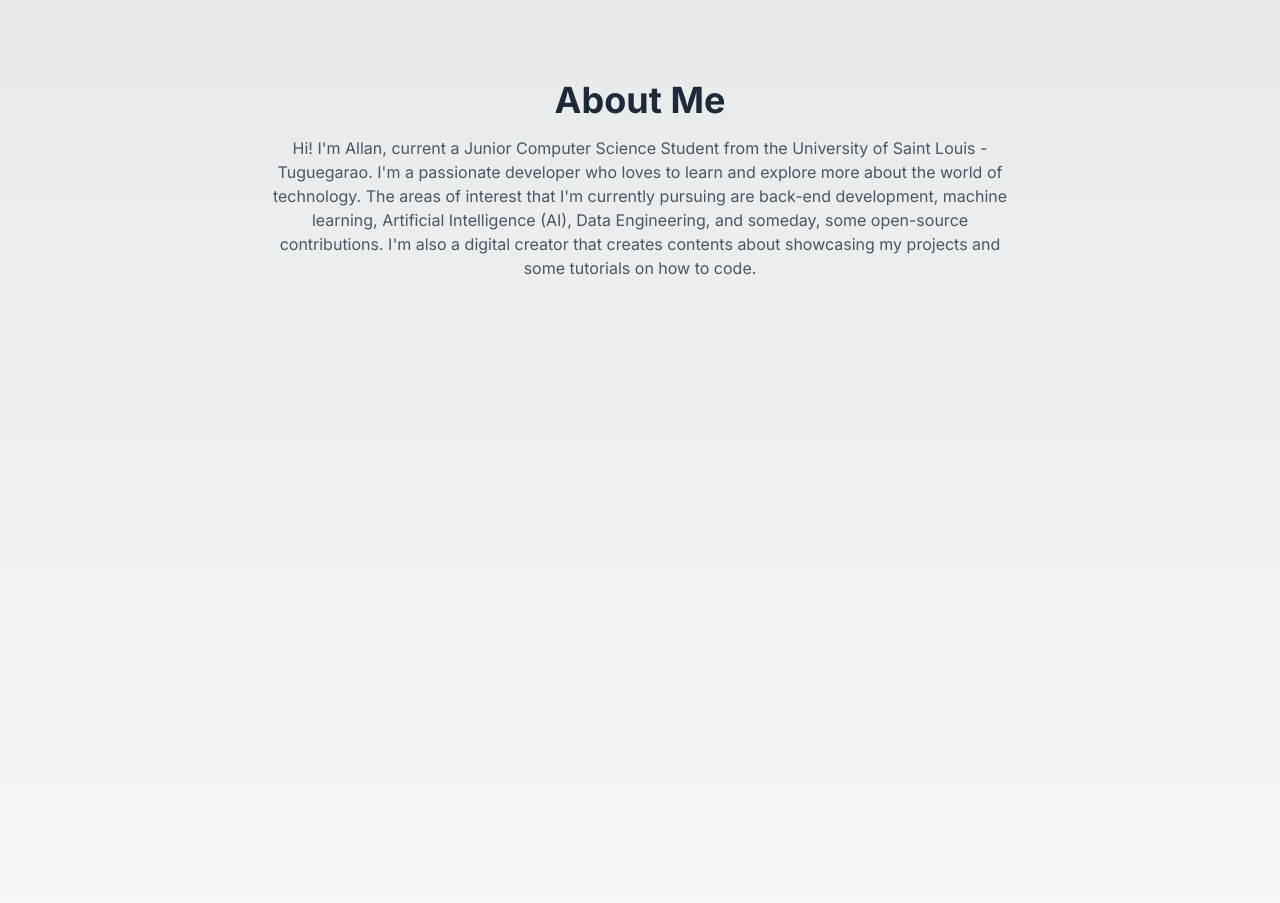
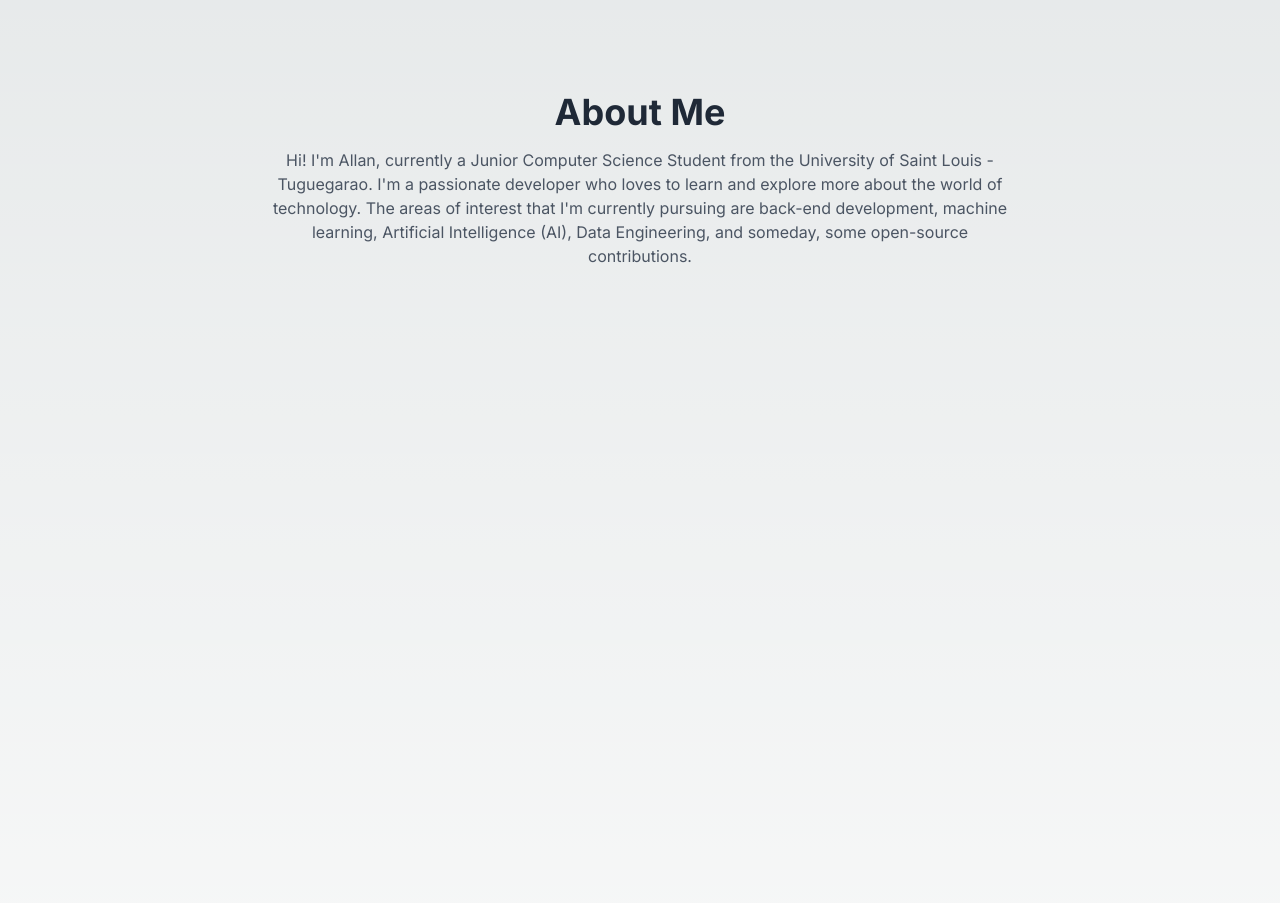
Before and after one commit to AuxiliumGuru/my-app, a Next.js app: page / in a window 1280 px wide. Shown: the part 1100-2003 px from the top of the page. Built offline with nearby package versions, Linux system fonts and the light colour scheme.

Commit message:
modified about me

```diff
--- a/src/app/page.tsx
+++ b/src/app/page.tsx
@@ -5,11 +5,10 @@ import { faGithub, faFacebook, faLinkedin } from '@fortawesome/free-brands-svg-i
 import Navbar from "@/components/Navbar";
 
 export default function Home() {
-  const aboutMe = `Hi! I'm Allan, current a Junior Computer Science Student from the University of Saint Louis - Tuguegarao.
+  const aboutMe = `Hi! I'm Allan, currently a Junior Computer Science Student from the University of Saint Louis - Tuguegarao.
               I'm a passionate developer who loves to learn and explore more about the world of technology. The areas of interest that
               I'm currently pursuing are back-end development, machine learning, Artificial Intelligence (AI), Data Engineering, and someday,
-              some open-source contributions. I'm also a digital creator that creates contents about
-              showcasing my projects and some tutorials on how to code.`;
+              some open-source contributions.`;
   return (
     <div className="min-h-screen"> {/* Set background color for entire page */}
       <Navbar />
```
